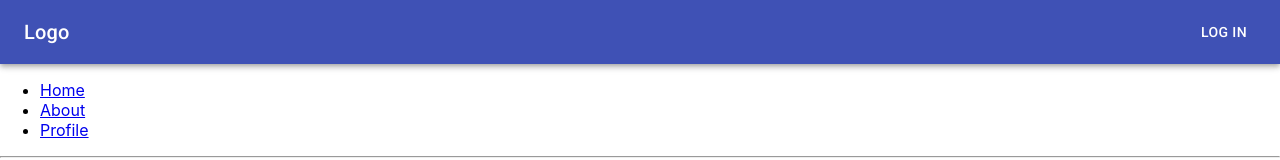
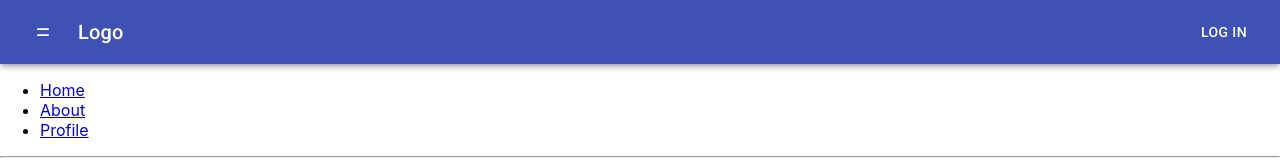
Before and after one commit to zaini/snapsense, a React (Create React App) app in the folder frontend/: page / in a window 1280 px wide. Shown: the top 160 px of the page. Built offline with nearby package versions, Linux system fonts and the light colour scheme.

Commit message:
Add material-ui-icons

```diff
--- a/frontend/package.json
+++ b/frontend/package.json
@@ -4,6 +4,7 @@
   "private": true,
   "dependencies": {
     "@material-ui/core": "^4.11.3",
+    "@material-ui/icons": "^4.11.2",
     "@testing-library/jest-dom": "^5.11.9",
     "@testing-library/react": "^11.2.5",
     "@testing-library/user-event": "^12.7.0",
--- a/frontend/src/components/navBar/NavBar.js
+++ b/frontend/src/components/navBar/NavBar.js
@@ -1,9 +1,23 @@
 import React from 'react';
-import { makeStyles } from '@material-ui/core/styles';
 import AppBar from '@material-ui/core/AppBar';
 import Toolbar from '@material-ui/core/Toolbar';
 import Typography from '@material-ui/core/Typography';
 import Button from '@material-ui/core/Button';
+import IconButton from "@material-ui/core/IconButton";
+import clsx from "clsx";
+import { makeStyles, useTheme } from "@material-ui/core/styles";
+import Drawer from "@material-ui/core/Drawer";
+import List from "@material-ui/core/List";
+import Divider from "@material-ui/core/Divider";
+// import ChevronLeftIcon from "@material-ui/icons/ChevronLeft";
+// import ChevronRightIcon from "@material-ui/icons/ChevronRight";
+// import ListItem from "@material-ui/core/ListItem";
+// import ListItemIcon from "@material-ui/core/ListItemIcon";
+// import ListItemText from "@material-ui/core/ListItemText";
+// import InboxIcon from "@material-ui/icons/MoveToInbox";
+// import MailIcon from "@material-ui/icons/Mail";
+
+const drawerWidth = 240;
 
 const useStyles = makeStyles((theme) => ({
   root: {
@@ -15,21 +29,121 @@ const useStyles = makeStyles((theme) => ({
   title: {
     flexGrow: 1,
   },
+  appBar: {
+    transition: theme.transitions.create(["margin", "width"], {
+      easing: theme.transitions.easing.sharp,
+      duration: theme.transitions.duration.leavingScreen
+    })
+  },
+  appBarShift: {
+    width: `calc(100% - ${drawerWidth}px)`,
+    marginLeft: drawerWidth,
+    transition: theme.transitions.create(["margin", "width"], {
+      easing: theme.transitions.easing.easeOut,
+      duration: theme.transitions.duration.enteringScreen
+    })
+  },
+  menuButton: {
+    marginRight: theme.spacing(2)
+  },
+  hide: {
+    display: "none"
+  },
+  drawer: {
+    width: drawerWidth,
+    flexShrink: 0
+  },
+  drawerPaper: {
+    width: drawerWidth
+  },
+  drawerHeader: {
+    display: "flex",
+    alignItems: "center",
+    padding: theme.spacing(0, 1),
+    // necessary for content to be below app bar
+    ...theme.mixins.toolbar,
+    justifyContent: "flex-end"
+  },
+  content: {
+    flexGrow: 1,
+    padding: theme.spacing(3),
+    transition: theme.transitions.create("margin", {
+      easing: theme.transitions.easing.sharp,
+      duration: theme.transitions.duration.leavingScreen
+    }),
+    marginLeft: -drawerWidth
+  },
+  contentShift: {
+    transition: theme.transitions.create("margin", {
+      easing: theme.transitions.easing.easeOut,
+      duration: theme.transitions.duration.enteringScreen
+    }),
+    marginLeft: 0
+  }
 }));
 
 function NavBar() {
   const classes = useStyles();
+  const theme = useTheme();
+  const [open, setOpen] = React.useState(false);
+
+  const handleDrawerOpen = () => {
+    setOpen(true);
+  };
+
+  const handleDrawerClose = () => {
+    setOpen(false);
+  };
 
   return (
     <div>
       <AppBar position="static">
         <Toolbar>
+          <IconButton
+            color="inherit"
+            aria-label="open drawer"
+            onClick={handleDrawerOpen}
+            // edge="start"
+            className={clsx(classes.menuButton, open && classes.hide)}
+          >
+            =
+          </IconButton>
           <Typography variant="h6" className={classes.title}>
             Logo
           </Typography>
           <Button color="inherit">Log In</Button>
         </Toolbar>
       </AppBar>
+      {/* <Drawer
+        className={classes.drawer}
+        variant="persistent"
+        anchor="left"
+        open={open}
+        classes={{
+          paper: classes.drawerPaper
+        }}
+      >
+        <div className={classes.drawerHeader}>
+          <IconButton onClick={handleDrawerClose}>
+            {theme.direction === "ltr" ? (
+              <ChevronLeftIcon />
+            ) : (
+              <ChevronRightIcon />
+            )}
+          </IconButton>
+        </div>
+        <Divider />
+        <List>
+          {["Inbox", "Starred", "Send email", "Drafts"].map((text, index) => (
+            <ListItem button key={text}>
+              <ListItemIcon>
+                {index % 2 === 0 ? <InboxIcon /> : <MailIcon />}
+              </ListItemIcon>
+              <ListItemText primary={text} />
+            </ListItem>
+          ))}
+        </List>
+      </Drawer> */}
     </div>
   )
 }
```
Also changed, not shown: 1 other file (tests, documents, lock files or other folders).
